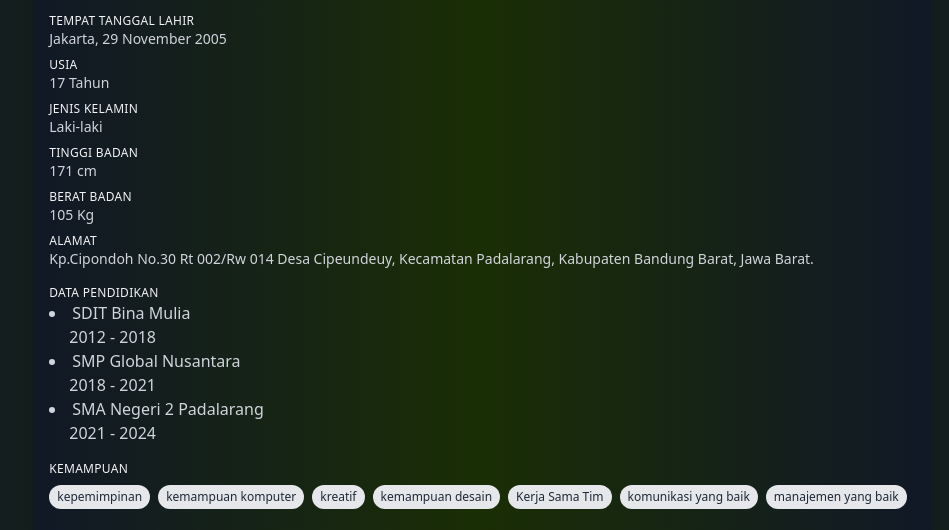
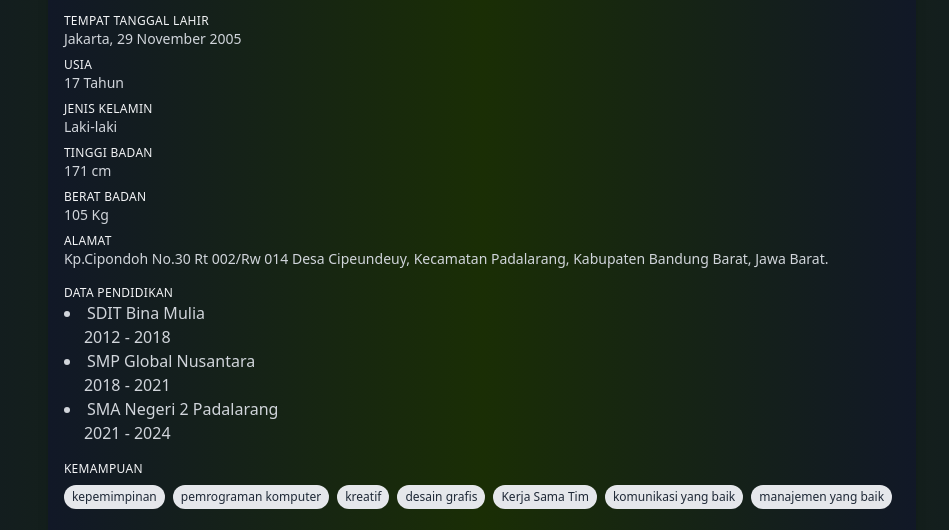
Before and after one commit to hanudin7/cv-burhan-x, a plain HTML site: page index.html in a window 1280 px wide. Shown: the part 243-773 px from the top of the page, without its empty margins (158-1107 px from the left). Drawn offline with nearby package versions, Linux system fonts and the light colour scheme.

Commit message:
Update index.html

```diff
--- a/index.html
+++ b/index.html
@@ -65,9 +65,9 @@
                     <h2 class="text-gray-100 text-xs font-medium uppercase tracking-wide">Kemampuan</h2>
                     <div class="flex flex-wrap mt-2">
                         <span class="px-2 py-1 bg-gray-200 text-gray-800 text-xs font-medium rounded-full mr-2 mb-2">kepemimpinan</span>
-                        <span class="px-2 py-1 bg-gray-200 text-gray-800 text-xs font-medium rounded-full mr-2 mb-2">kemampuan komputer</span>
+                        <span class="px-2 py-1 bg-gray-200 text-gray-800 text-xs font-medium rounded-full mr-2 mb-2">pemrograman komputer</span>
                         <span class="px-2 py-1 bg-gray-200 text-gray-800 text-xs font-medium rounded-full mr-2 mb-2">kreatif</span>
-                        <span class="px-2 py-1 bg-gray-200 text-gray-800 text-xs font-medium rounded-full mr-2 mb-2">kemampuan desain</span>
+                        <span class="px-2 py-1 bg-gray-200 text-gray-800 text-xs font-medium rounded-full mr-2 mb-2">desain grafis</span>
                         <span class="px-2 py-1 bg-gray-200 text-gray-800 text-xs font-medium rounded-full mr-2 mb-2">Kerja Sama Tim</span>
                         <span class="px-2 py-1 bg-gray-200 text-gray-800 text-xs font-medium rounded-full mr-2 mb-2">komunikasi yang baik</span>
                         <span class="px-2 py-1 bg-gray-200 text-gray-800 text-xs font-medium rounded-full mr-2 mb-2">manajemen yang baik</span>
@@ -88,7 +88,7 @@
                 <div class="mt-4">
                     <h2 class="text-gray-100 text-xs font-medium uppercase tracking-wide">Contact</h2>
                     <div class="mt-2 flex items-center">
-                        <a href="https:/instagram.com/brhn.athallah/" class="px-2 py-1 bg-gray-200 text-gray-800 text-xs font-medium rounded-full mr-2 mb-2 hover:text-blue-600">Instagram</a>
+                        <a href="https://www.instagram.com/brhn.athallah/" class="px-2 py-1 bg-gray-200 text-gray-800 text-xs font-medium rounded-full mr-2 mb-2 hover:text-blue-600">Instagram</a>
                         <a href="https://api.whatsapp.com/send/?phone=6285797300483&text&type=phone_number&app_absent=0" class="px-2 py-1 bg-gray-200 text-gray-800 text-xs font-medium rounded-full mr-2 mb-2 hover:text-blue-600">Whatsapp</a>
                         <a href="https://twitter.com/yusuf_athallah" class="px-2 py-1 bg-gray-200 text-gray-800 text-xs font-medium rounded-full mr-2 mb-2 hover:text-blue-600">Twitter</a>
                         <a href="https://www.linkedin.com/in/burhanudin-athallah-68973524a/" class="px-2 py-1 bg-gray-200 text-gray-800 text-xs font-medium rounded-full mr-2 mb-2 hover:text-blue-600">LinkedIn</a>
```
